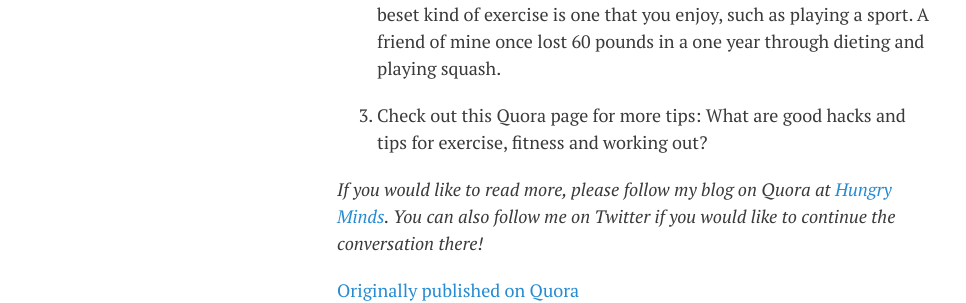
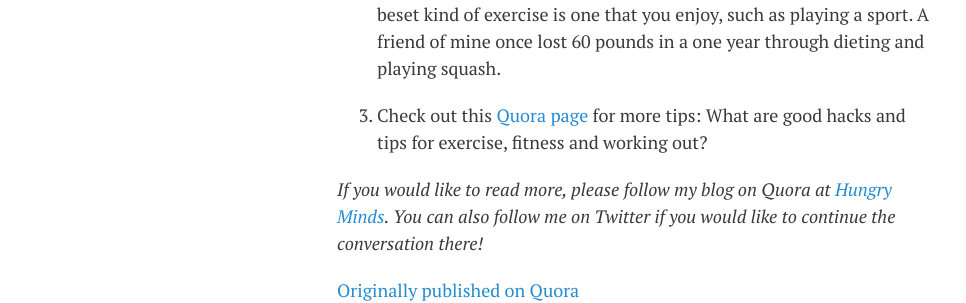
Before and after one commit to LeNPaul/that-hungry-mind, a Jekyll site: the page built from _posts/journal/2016-07-05-Making-Exercise-a-Habit.md, in a window 1280 px wide and 900 px high, scrolled down 2540 px. Shown: the part 157-460 px from the top of the window, without its empty margins (3-969 px from the left). Built offline with Jekyll 4.4.1, drawn with Linux system fonts in a browser that asks for light colours; nearby versions of some CDN libraries.

Commit message:
Update site

```diff
--- a/_posts/journal/2016-07-05-Making-Exercise-a-Habit.md
+++ b/_posts/journal/2016-07-05-Making-Exercise-a-Habit.md
@@ -50,7 +50,7 @@ Here are some more tips that you can follow to help you start and maintain your
 
 2. Find something you enjoy. Exercise should not be a painful chore. The beset kind of exercise is one that you enjoy, such as playing a sport. A friend of mine once lost 60 pounds in a one year through dieting and playing squash.
 
-3. Check out this Quora page for more tips: What are good hacks and tips for exercise, fitness and working out?
+3. Check out this <a>Quora page</a> for more tips: What are good hacks and tips for exercise, fitness and working out?
 
 *If you would like to read more, please follow my blog on Quora at <a href="https://hungryminds.quora.com/">Hungry Minds</a>. You can also follow me on Twitter if you would like to continue the conversation there!*
 
```
